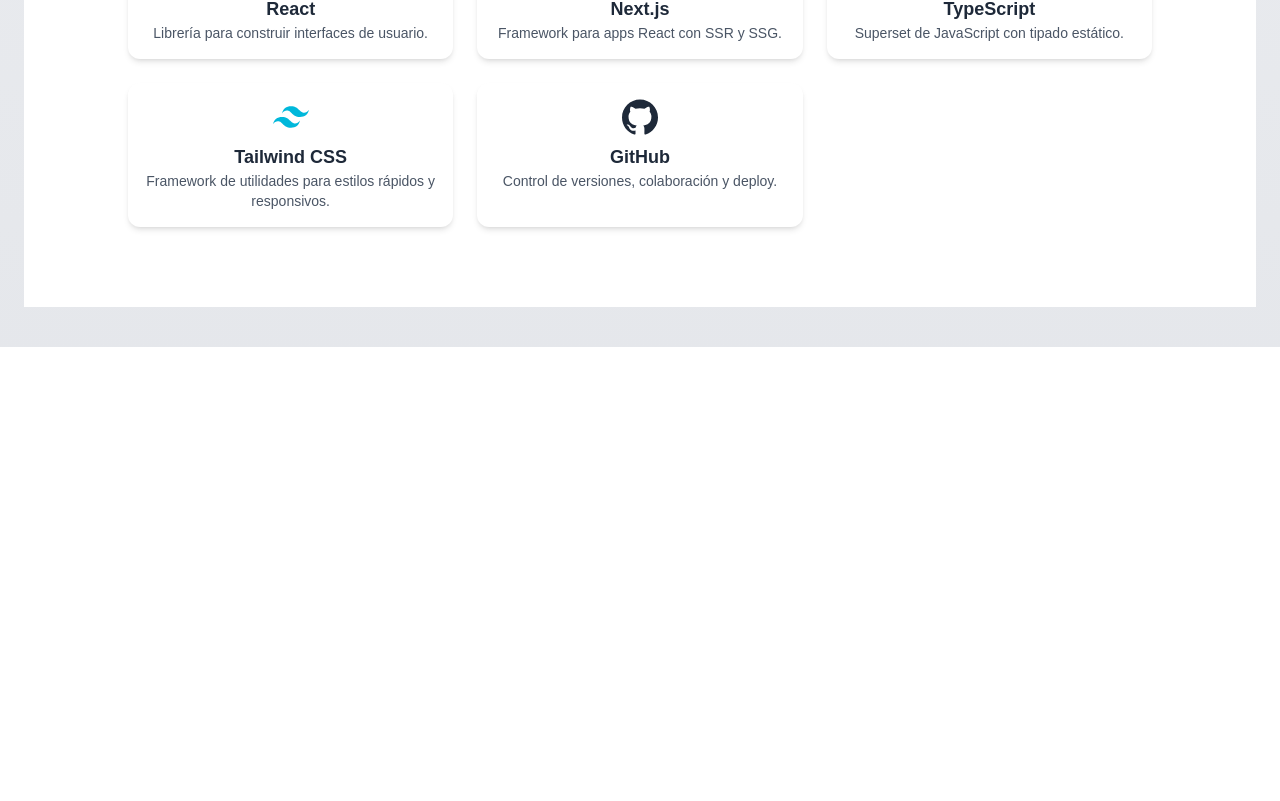
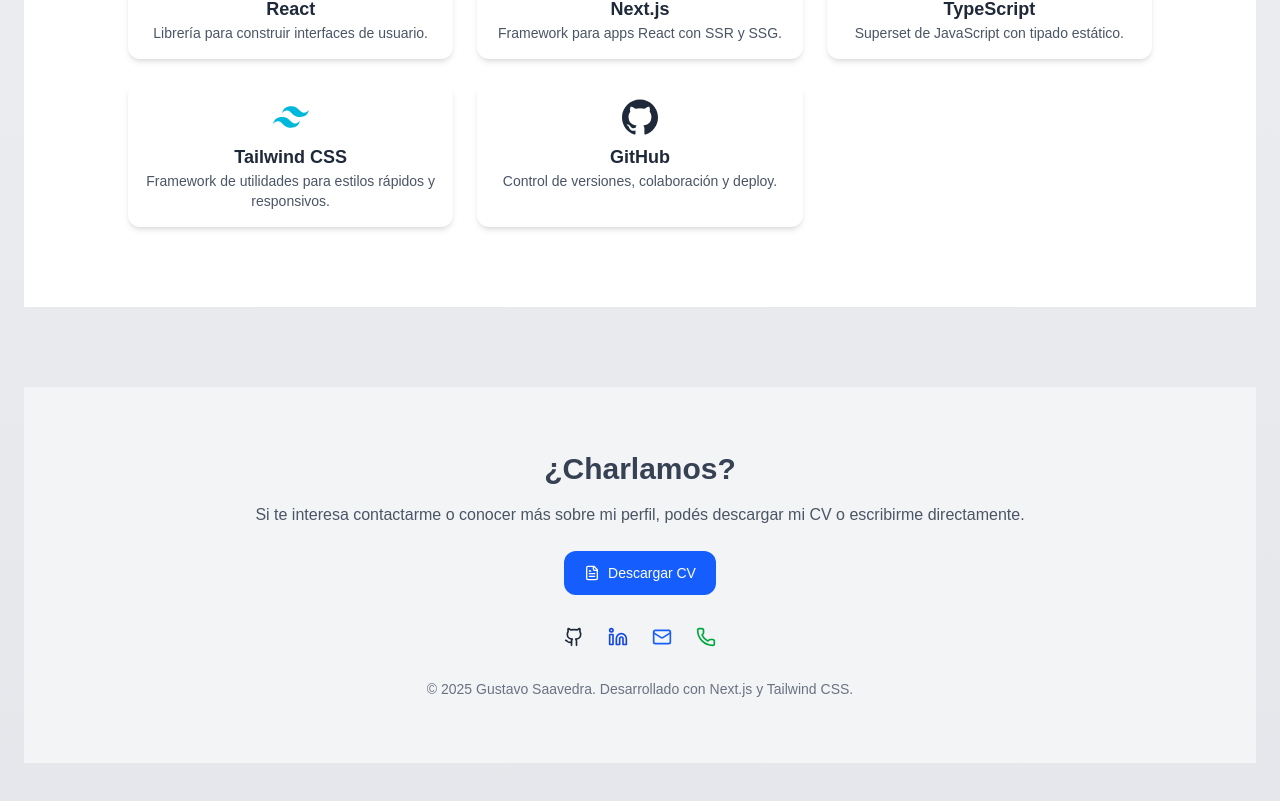
Before and after one commit to GGustavoSaavedra/portfolio, a Next.js app: page / in a window 1280 px wide. Shown: the part 2340-3141 px from the top of the page. Before the commit the page ends 2687 px from the top, so only its background shows below. Built offline with nearby package versions, Linux system fonts and the light colour scheme.

Commit message:
feat: portfolio

```diff
--- a/app/page.tsx
+++ b/app/page.tsx
@@ -1,4 +1,5 @@
 import About from "@/components/About";
+import ContactAndFooter from "@/components/ContactAndFooter";
 import Hero from "@/components/Hero";
 import Projects from "@/components/Projects";
 import Skills from "@/components/Skills";
@@ -10,6 +11,7 @@ export default function HomePage() {
       <About />
       <Projects />
       <Skills />
+      <ContactAndFooter />
     </main>
   );
 }
--- a/components/Contact.tsx
+++ /dev/null
@@ -1,10 +0,0 @@
-export default function Contact() {
-  return (
-    <section id="contact">
-      <h2 className="text-3xl font-semibold mb-4">Contacto</h2>
-      <p className="text-gray-600">
-        gustavo9418@gmail.com · Córdoba, Argentina
-      </p>
-    </section>
-  );
-}
--- /dev/null
+++ b/components/ContactAndFooter.tsx
@@ -0,0 +1,74 @@
+import { Mail, Github, Linkedin, Phone, FileText } from "lucide-react";
+
+const contacts = [
+  {
+    label: "GitHub",
+    icon: <Github className="w-5 h-5" />,
+    href: "https://github.com/GGustavoSaavedra",
+    color: "text-gray-800",
+  },
+  {
+    label: "LinkedIn",
+    icon: <Linkedin className="w-5 h-5" />,
+    href: "https://www.linkedin.com/in/gustavo-gabriel-saavedra/",
+    color: "text-blue-700",
+  },
+  {
+    label: "Email",
+    icon: <Mail className="w-5 h-5" />,
+    href: "mailto:gustavo9418@gmail.com",
+    color: "text-blue-600",
+  },
+  {
+    label: "WhatsApp",
+    icon: <Phone className="w-5 h-5" />,
+    href: "https://wa.me/543854966864",
+    color: "text-green-600",
+  },
+];
+
+export default function ContactAndFooter() {
+  return (
+    <footer className="bg-gray-100 text-gray-700 py-16 px-4 mt-20">
+      <div className="max-w-4xl mx-auto text-center">
+        <h2 className="text-3xl font-bold mb-4">¿Charlamos?</h2>
+        <p className="mb-6 text-gray-600">
+          Si te interesa contactarme o conocer más sobre mi perfil, podés
+          descargar mi CV o escribirme directamente.
+        </p>
+
+        <div className="mb-8">
+          <a
+            href="https://docs.google.com/document/d/1ooy00r28Bc-dp_4n5FeLRWBzHSztkT-s/edit?usp=sharing&ouid=115168493191298431116&rtpof=true&sd=true"
+            target="_blank"
+            rel="noopener noreferrer"
+            className="inline-flex items-center gap-2 px-5 py-3 bg-blue-600 text-white rounded-xl text-sm hover:bg-blue-700 transition"
+          >
+            <FileText className="w-4 h-4" />
+            Descargar CV
+          </a>
+        </div>
+
+        <div className="flex justify-center gap-6 mb-8">
+          {contacts.map(({ label, icon, href, color }) => (
+            <a
+              key={label}
+              href={href}
+              target="_blank"
+              rel="noopener noreferrer"
+              className={`hover:scale-110 transition ${color}`}
+              title={label}
+            >
+              {icon}
+            </a>
+          ))}
+        </div>
+
+        <p className="text-sm text-gray-500">
+          &copy; {new Date().getFullYear()} Gustavo Saavedra. Desarrollado con
+          Next.js y Tailwind CSS.
+        </p>
+      </div>
+    </footer>
+  );
+}
--- a/components/Projects.tsx
+++ b/components/Projects.tsx
@@ -15,7 +15,7 @@ const projects = [
       "PostgreSQL",
       "Stripe",
     ],
-    imageSrc: "/bycarket.png",
+    imageSrc: "/images/bycarket.png",
     websiteUrl: "https://bycarket-front-main.vercel.app/",
     repoUrl: "https://github.com/GGustavoSaavedra/bycarket--front",
   },
```
Also changed, not shown: public/images/bycarket.png (renamed from public/bycarket.png).
